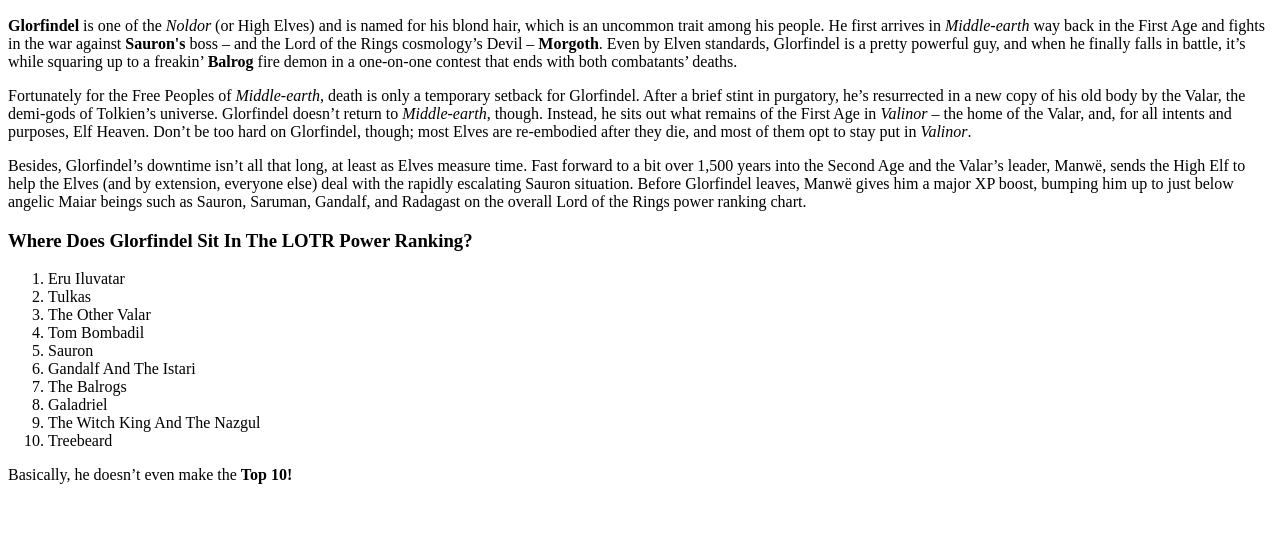
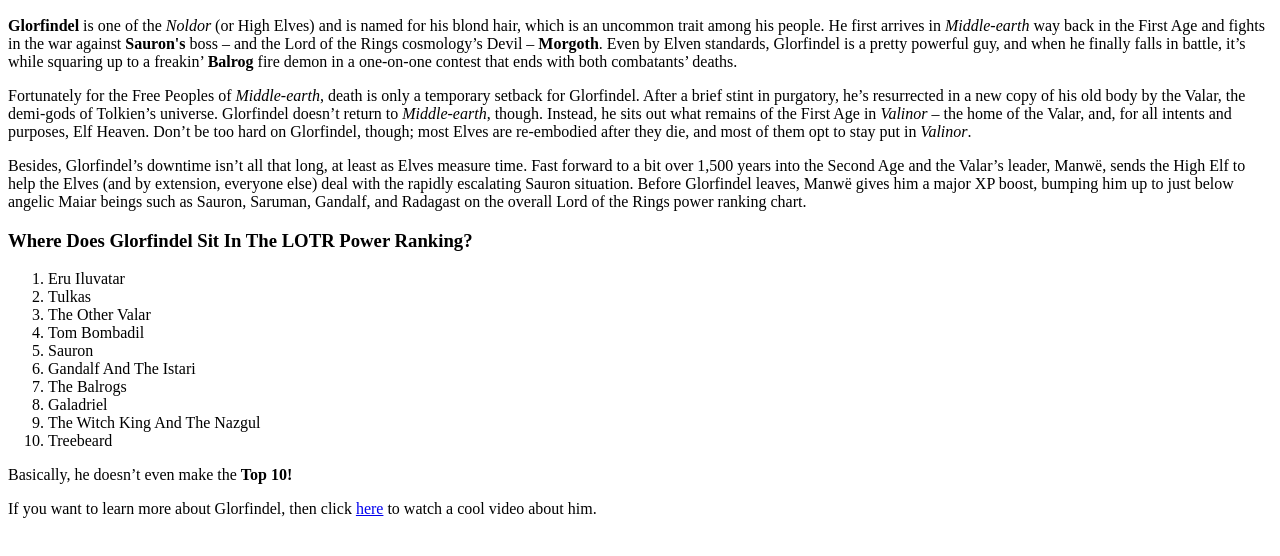
Before and after one commit to s3ph1r0thh/my_first_webpage, a plain HTML site: page index.html in a window 1280 px wide. Shown: the part 110-666 px from the top of the page. Drawn offline with Linux system fonts and the light colour scheme.

Commit message:
Add href to youtube video

```diff
--- a/index.html
+++ b/index.html
@@ -40,5 +40,7 @@
 
             <p>Basically, he doesn’t even make the <strong>Top 10!</strong></p>
 
+            <p>If you want to learn more about Glorfindel, then click <a href="https://www.youtube.com/watch?v=gWlvIyxkgVo&pp=ygULZ2xvcmZpbmRlbCA%3D" target="_blank" rel="noopener noreferrer">here</a> to watch a cool video about him.</p>
+
     </body>
 </html>
```
